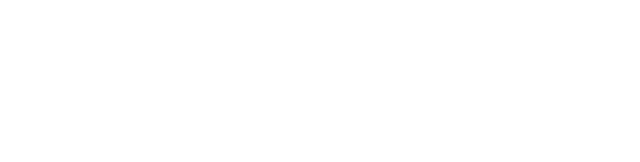
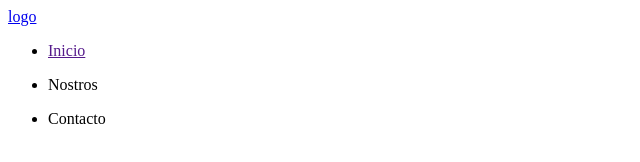
Before and after one commit to Adancr/reto-semana-2f, a plain HTML site: page index.html in a window 1280 px wide. Shown: the whole page, without its empty margins (0-640 px from the left). Drawn offline with Linux system fonts and the light colour scheme.

Commit message:
se agrega logo y navegacion en index

```diff
--- a/index.html
+++ b/index.html
@@ -8,7 +8,18 @@
 </head>
 <body>
     <header>
-
+        <a href="#">logo</a>
+        <nav>
+            <ul>
+                <li><a href="">Inicio</a></li>
+            </ul>
+            <ul>
+                <li><a href=""></a>Nostros</li>
+            </ul>
+            <ul>
+                <li><a href=""></a>Contacto</li>
+            </ul>
+        </nav>
     </header>
     <main>
 
```
